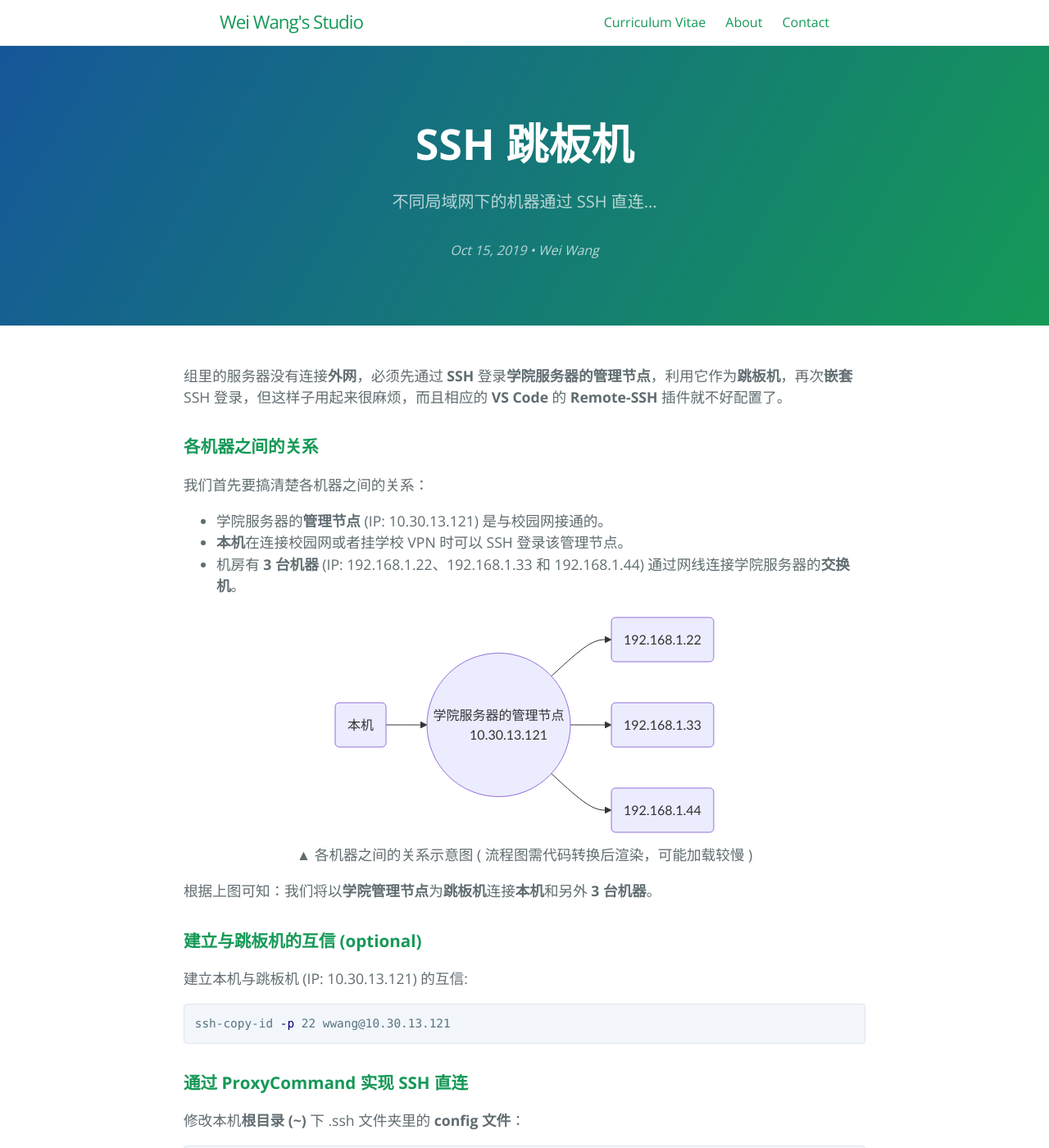
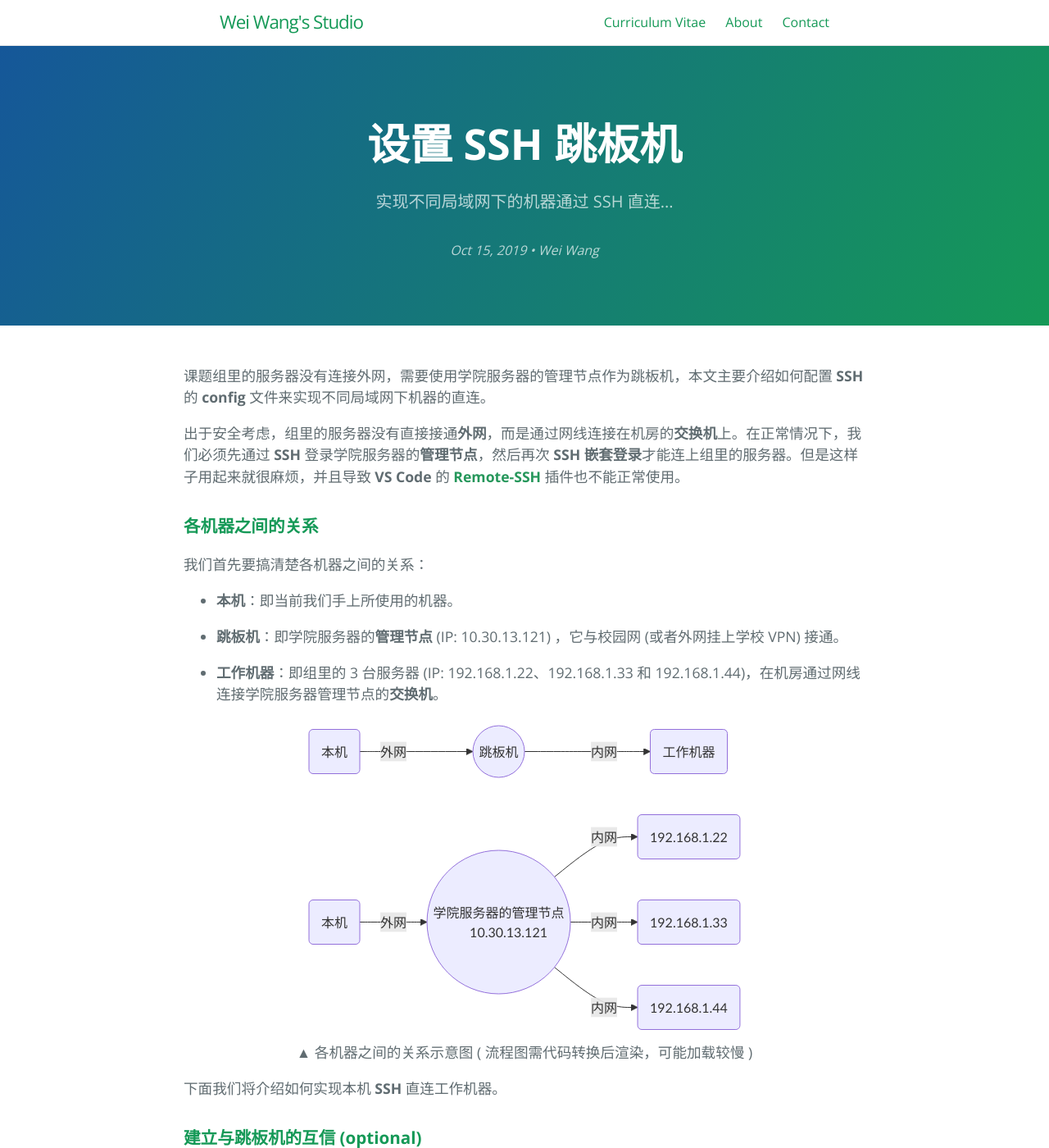
Before and after one commit to wwang721/wwang721.github.io, a Jekyll site: the page built from _posts/2019-10-15-ssh.md, in a window 1280 px wide and 1400 px high. Shown: the whole window at 82% size. Built offline with Jekyll 4.4.1, drawn with Linux system fonts in a browser that asks for light colours; some of the changed text lies outside the part shown.

Commit message:
:art:ssh

````diff
--- a/_posts/2019-10-15-ssh.md
+++ b/_posts/2019-10-15-ssh.md
@@ -1,35 +1,41 @@
 ---
 layout: post
-title: "SSH 跳板机"
-tagline: "不同局域网下的机器通过 SSH 直连..."
+title: "设置 SSH 跳板机"
+tagline: "实现不同局域网下的机器通过 SSH 直连..."
 #categories:
 #author: ""
 #meta: ""
 ---
-组里的服务器没有连接**外网**，必须先通过 **SSH** 登录**学院服务器的管理节点**，利用它作为**跳板机**，再次**嵌套** SSH 登录，但这样子用起来很麻烦，而且相应的 **VS Code** 的 **Remote-SSH** 插件就不好配置了。
+课题组里的服务器没有连接外网，需要使用学院服务器的管理节点作为跳板机，本文主要介绍如何配置 **SSH** 的 **config** 文件来实现不同局域网下机器的直连。
+
+出于安全考虑，组里的服务器没有直接接通**外网**，而是通过网线连接在机房的**交换机**上。在正常情况下，我们必须先通过 **SSH** 登录学院服务器的**管理节点**，然后再次 **SSH** **嵌套登录**才能连上组里的服务器。但是这样子用起来就很麻烦，并且导致 **VS Code** 的 <font color="#26975b"><b>Remote-SSH</b></font> 插件也不能正常使用。
 
 ### **各机器之间的关系**
 
 我们首先要搞清楚各机器之间的关系：
-* 学院服务器的**管理节点** (IP: 10.30.13.121) 是与校园网接通的。
-* **本机**在连接校园网或者挂学校 VPN 时可以 SSH 登录该管理节点。
-* 机房有 **3 台机器** (IP: 192.168.1.22、192.168.1.33 和 192.168.1.44) 通过网线连接学院服务器的**交换机**。
+* **本机**：即当前我们手上所使用的机器。
+
+* **跳板机**：即学院服务器的**管理节点** (IP: 10.30.13.121) ，它与校园网 (或者外网挂上学校 VPN) 接通。
+
+* **工作机器**：即组里的 3 台服务器 (IP: 192.168.1.22、192.168.1.33 和 192.168.1.44)，在机房通过网线连接学院服务器管理节点的**交换机**。
 <center>
 <div class="mermaid">
 graph LR
-A(本机)-->C((学院服务器的管理节点<br>&ensp;&ensp;&ensp;10.30.13.121))
-C-->D(192.168.1.22)
-C-->E(192.168.1.33)
-C-->F(192.168.1.44)
+G(本机)-->|外网|H((跳板机))
+H-->|内网|I(工作机器)
+A(本机)-->|外网|C((学院服务器的管理节点<br>&ensp;&ensp;&ensp;10.30.13.121))
+C-->|内网|D(192.168.1.22)
+C-->|内网|E(192.168.1.33)
+C-->|内网|F(192.168.1.44)
 </div>
 </center>
 <center>▲ 各机器之间的关系示意图 ( 流程图需代码转换后渲染，可能加载较慢 )</center>
 
-根据上图可知：我们将以**学院管理节点**为**跳板机**连接**本机**和另外 **3 台机器**。
+下面我们将介绍如何实现本机 **SSH** 直连工作机器。
 
 ### **建立与跳板机的互信 (optional)**
 
-建立本机与跳板机 (IP: 10.30.13.121) 的互信:
+这一步有的机器可能并不需要，但是我们还是提一下。首先建立**本机**与**跳板机** (IP: 10.30.13.121) 的互信:
 
 ``` bash
 ssh-copy-id -p 22 wwang@10.30.13.121
@@ -37,7 +43,7 @@ ssh-copy-id -p 22 wwang@10.30.13.121
 
 ### **通过 ProxyCommand 实现 SSH 直连**
 
-修改本机**根目录 (~)** 下 .ssh 文件夹里的 **config 文件**：
+修改本机**根目录 (~)** 下 **.ssh** 文件夹里的 **config 文件** (不了解的可以先看看 [**<u>SSH 使用设置</u>**]({{ site.url }}/2019/09/17/server.html#ssh))：
 
 ``` bash
 ServerAliveInterval 60
@@ -68,15 +74,15 @@ Host geforce2
 
 ```
 
-可以看到，我以**学院管理节点** tongjiphy (IP: 10.30.13.121) 作为**跳板机**，利用 `ProxyCommand` 来实现直接**不同局域网**机器的 SSH 直连。
+这是我的 **config** 文件，可以看到：我以**学院管理节点** (Host Alias: tongjiphy, IP: 10.30.13.121) 作为**跳板机**，利用 `ProxyCommand` (**跳板机**代理执行的命令) 来实现**不同局域网下**机器的 SSH 直连。
 
-**注**：在 Windows 下使用 `ProxyCommand` 后面必须加上 `ssh` 的完整路径，即：
+&ensp;<font color="#26975b"><b>注：</b></font> 在 Windows 下使用 `ProxyCommand` 后面必须加上 `ssh` 的完整路径，即：
 ```
 ProxyCommand C:\Windows\System32\OpenSSH\ssh.exe -q -W %h:%p tongjiphy
 ```
 
 ### **结语**
-完成上述配置后就可以直接使用 `ssh tesla` 、 `ssh geforce1` 或者 `ssh geforce2` 直接登录了，同样也可以使用 **VS Code** 的 **Remote-SSH** 插件远程编写和调试运行程序了！🎉 🎉 🎉
+完成上述配置后就可以使用 `ssh tesla` 、 `ssh geforce1` 或者 `ssh geforce2` 直连内网中的 3 台工作机器了，同样也可以正常使用 **VS Code** 的 **Remote-SSH** 插件远程编写、调试和运行程序了！🎉 🎉 🎉
 
 &ensp;
 
````
Also changed, not shown: _posts/2019-9-17-server.md (+4 -4 lines).
